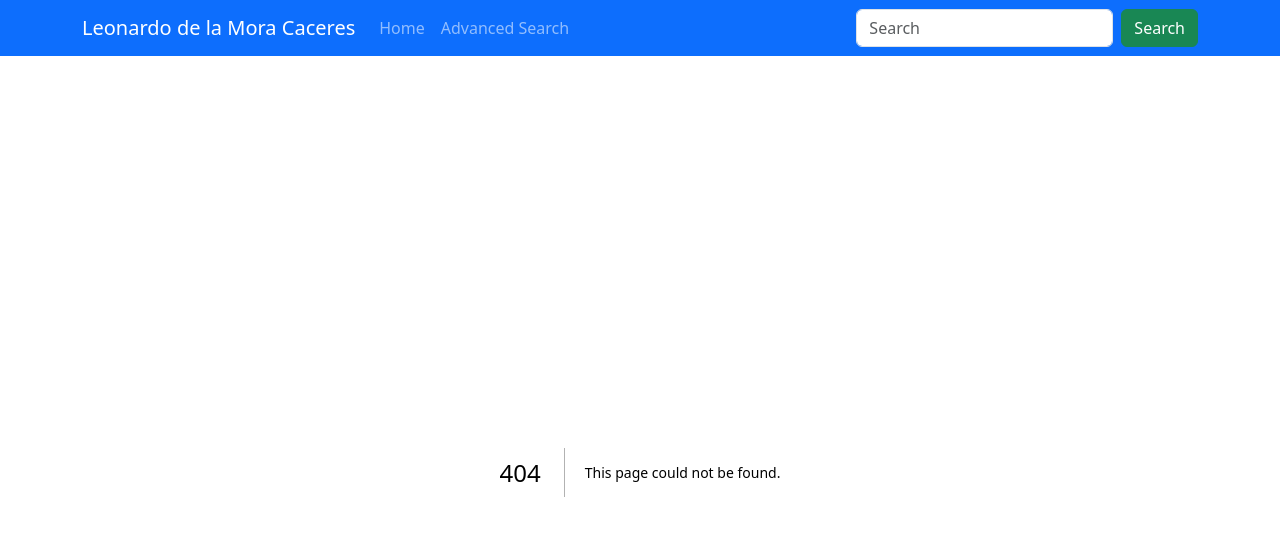
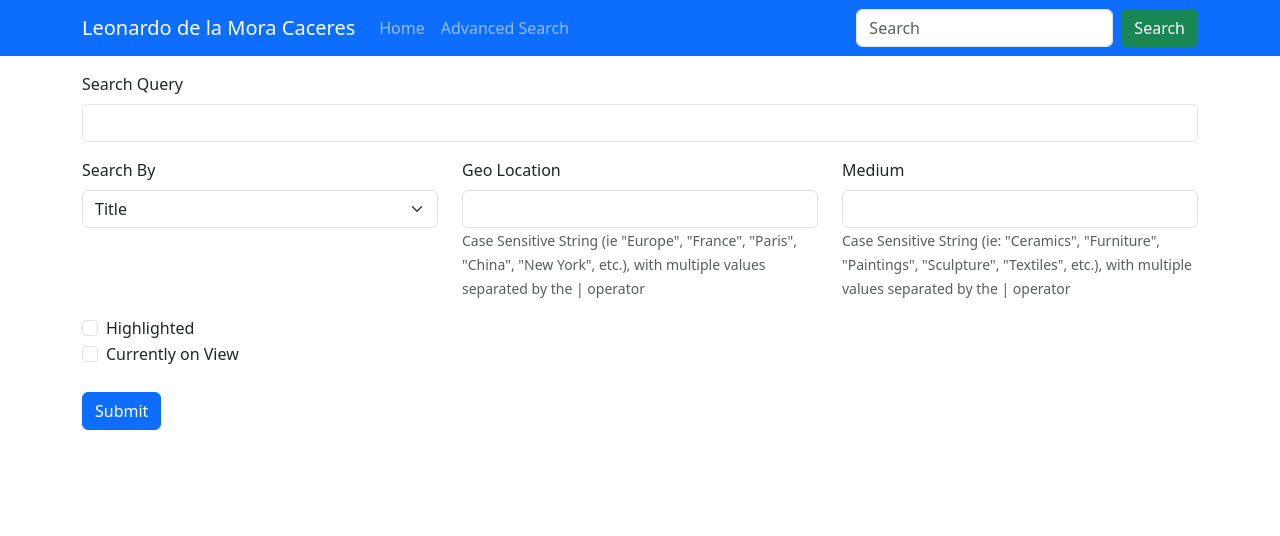
Before and after one commit to leomoca19/BTI425-Assignment4, a Next.js app in the folder my-app/: page /search in a window 1280 px wide. Before the commit this address had no page. Shown: the top 536 px of the page. Built offline with nearby package versions, Linux system fonts and the light colour scheme.

Commit message:
fiinish step 5

```diff
--- /dev/null
+++ b/my-app/pages/search.js
@@ -0,0 +1,97 @@
+import { useForm } from 'react-hook-form'
+import { useRouter } from 'next/router'
+import { Row, Col, Button, Form } from 'react-bootstrap'
+
+export default function AdvancedSearch() {
+  const router = useRouter()
+
+  const {
+    register,
+    handleSubmit,
+    formState: { errors },
+  } = useForm()
+
+  function submitForm(data) {
+    let queryString = data.searchBy + '=true'
+
+    if (data.geoLocation) queryString += `&geoLocation=${data.geoLocation}`
+    if (data.medium) queryString += `&medium=${data.medium}`
+
+    queryString +=
+      `&isOnView=${data.isOnView || false}` +
+      `&isHighlight${data.isHighlight || false}` +
+      `&q=${data.q}`
+
+    router.push(`/artwork?${queryString}`)
+  }
+
+  return (
+    <Form onSubmit={handleSubmit(submitForm)}>
+      <Row>
+        <Col>
+          <Form.Group className="mb-3">
+            <Form.Label>Search Query</Form.Label>
+            <Form.Control
+              type="text"
+              placeholder=""
+              name="q"
+              {...register('q', { required: true })}
+              className={errors.q && 'is-invalid'}
+            />
+          </Form.Group>
+        </Col>
+      </Row>
+      <Row>
+        <Col md={4}>
+          <Form.Label>Search By</Form.Label>
+          <Form.Select name="searchBy" className="mb-3">
+            <option value="title">Title</option>
+            <option value="tags">Tags</option>
+            <option value="artistOrCulture">Artist or Culture</option>
+          </Form.Select>
+        </Col>
+        <Col md={4}>
+          <Form.Group className="mb-3">
+            <Form.Label>Geo Location</Form.Label>
+            <Form.Control type="text" placeholder="" name="geoLocation" />
+            <Form.Text className="text-muted">
+              Case Sensitive String (ie &quot;Europe&quot;, &quot;France&quot;,
+              &quot;Paris&quot;, &quot;China&quot;, &quot;New York&quot;, etc.),
+              with multiple values separated by the | operator
+            </Form.Text>
+          </Form.Group>
+        </Col>
+        <Col md={4}>
+          <Form.Group className="mb-3">
+            <Form.Label>Medium</Form.Label>
+            <Form.Control type="text" placeholder="" name="medium" />
+            <Form.Text className="text-muted">
+              Case Sensitive String (ie: &quot;Ceramics&quot;,
+              &quot;Furniture&quot;, &quot;Paintings&quot;,
+              &quot;Sculpture&quot;, &quot;Textiles&quot;, etc.), with multiple
+              values separated by the | operator
+            </Form.Text>
+          </Form.Group>
+        </Col>
+      </Row>
+      <Row>
+        <Col>
+          <Form.Check type="checkbox" label="Highlighted" name="isHighlight" />
+          <Form.Check
+            type="checkbox"
+            label="Currently on View"
+            name="isOnView"
+          />
+        </Col>
+      </Row>
+      <Row>
+        <Col>
+          <br />
+          <Button variant="primary" type="submit">
+            Submit
+          </Button>
+        </Col>
+      </Row>
+    </Form>
+  )
+}
```
Also changed, not shown: my-app/pages/index.js (+58 -7 lines).
